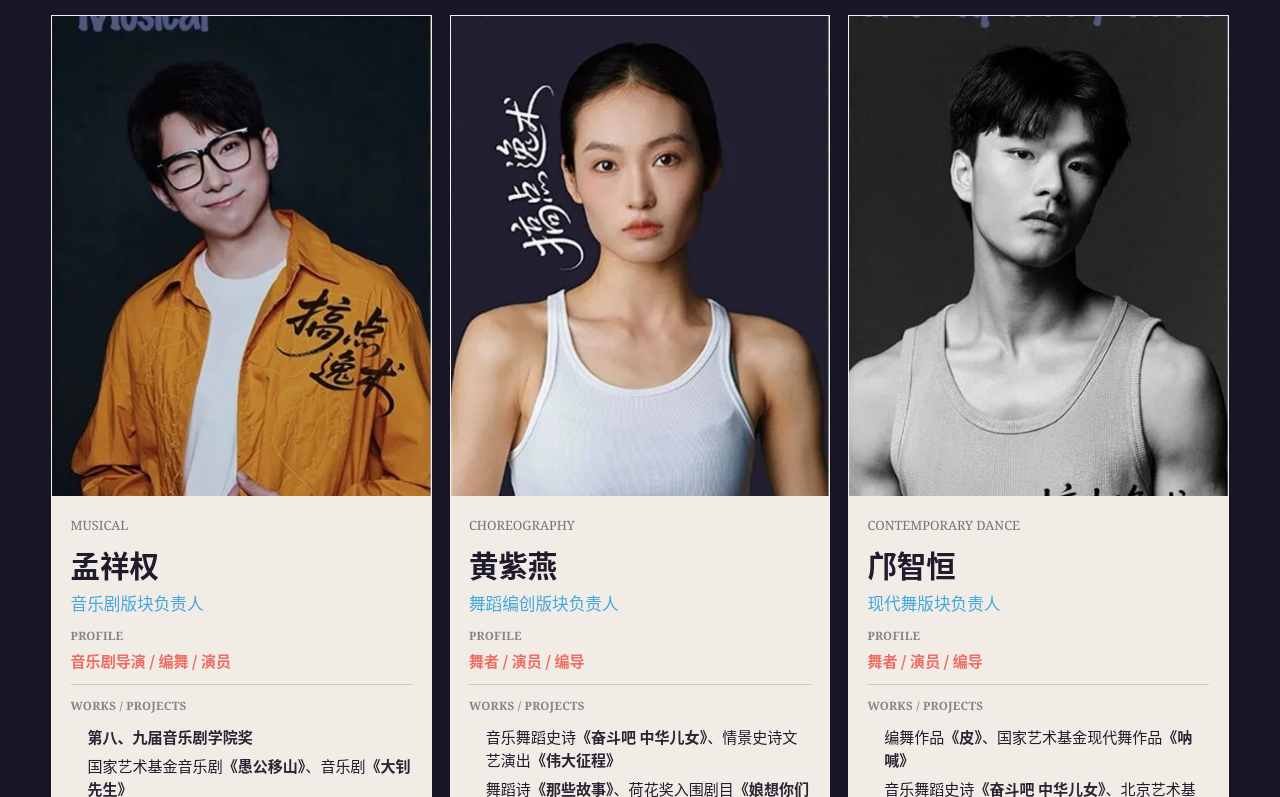
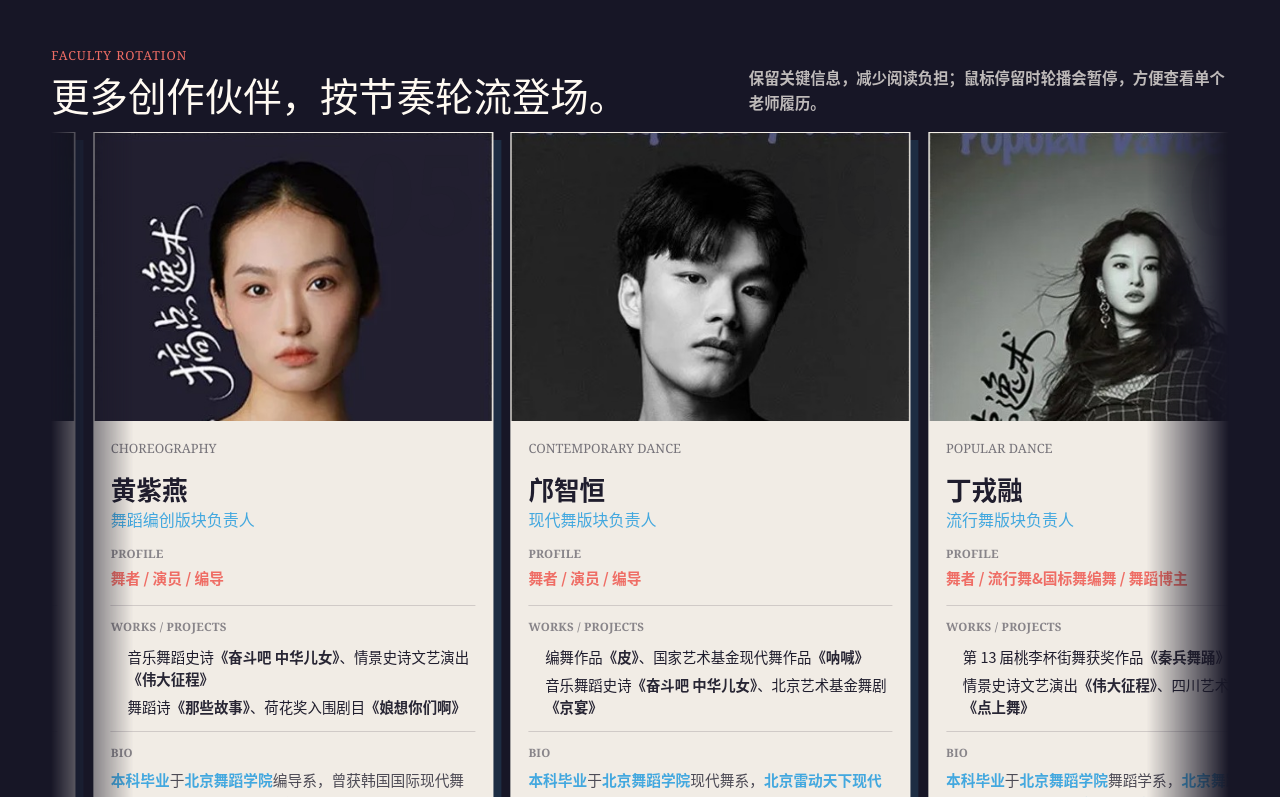
Before and after one commit to ZiyangGuo1998/art_lab, a Next.js app: page / in a window 1280 px wide. Shown: the part 8743-9540 px from the top of the page. Built offline with nearby package versions, Linux system fonts and the light colour scheme.

Commit message:
Add faculty carousel

```diff
--- a/app/globals.css
+++ b/app/globals.css
@@ -149,6 +149,20 @@
     will-change: transform;
   }
 
+  .faculty-carousel {
+    mask-image: linear-gradient(90deg, transparent, #000 7%, #000 93%, transparent);
+    -webkit-mask-image: linear-gradient(90deg, transparent, #000 7%, #000 93%, transparent);
+  }
+
+  .faculty-carousel-track {
+    animation: faculty-carousel-scroll 46s linear infinite;
+    will-change: transform;
+  }
+
+  .faculty-carousel:hover .faculty-carousel-track {
+    animation-play-state: paused;
+  }
+
   .reveal {
     opacity: 1;
     transform: translateY(0);
@@ -175,13 +189,29 @@
   }
 }
 
+@keyframes faculty-carousel-scroll {
+  from {
+    transform: translateX(0);
+  }
+  to {
+    transform: translateX(-50%);
+  }
+}
+
 @media (prefers-reduced-motion: reduce) {
   html {
     scroll-behavior: auto;
   }
 
-  .slogan-track {
+  .slogan-track,
+  .faculty-carousel-track {
     animation: none;
+  }
+
+  .faculty-carousel {
+    overflow-x: auto;
+    mask-image: none;
+    -webkit-mask-image: none;
   }
 }
 
--- a/app/page.tsx
+++ b/app/page.tsx
@@ -768,6 +768,9 @@ function Portfolio() {
 }
 
 function Faculty() {
+  const primaryTeachers = featuredTeachers.slice(0, 3);
+  const rotatingTeachers = featuredTeachers.slice(3);
+
   return (
     <section className={`${sectionClass} bg-[#171626] text-[var(--white)]`} id="team">
       <div className={wideWrapClass}>
@@ -808,7 +811,7 @@ function Faculty() {
         </div>
 
         <div className="grid grid-cols-3 gap-[1.1rem] max-[1100px]:grid-cols-2 max-[700px]:grid-cols-1">
-          {featuredTeachers.map((teacher) => (
+          {primaryTeachers.map((teacher) => (
             <article
               key={teacher.name}
               className="teacher-card reveal relative flex flex-col overflow-hidden border border-[rgba(255,250,242,.18)] bg-[rgba(255,250,242,.94)] text-[var(--ink)]"
@@ -833,6 +836,51 @@ function Faculty() {
               </div>
             </article>
           ))}
+        </div>
+
+        <div className="reveal mt-[clamp(1.4rem,4vw,3rem)]">
+          <div className="mb-4 flex items-end justify-between gap-4 max-[720px]:items-start max-[720px]:flex-col">
+            <div>
+              <Eyebrow>Faculty Rotation</Eyebrow>
+              <h3 className="m-0 text-[clamp(1.7rem,3vw,3rem)] leading-[1.08]">更多创作伙伴，按节奏轮流登场。</h3>
+            </div>
+            <p className="m-0 max-w-[30rem] text-[.96rem] font-bold leading-[1.65] text-[rgba(255,250,242,.72)]">
+              保留关键信息，减少阅读负担；鼠标停留时轮播会暂停，方便查看单个老师履历。
+            </p>
+          </div>
+
+          <div className="faculty-carousel overflow-hidden">
+            <div className="faculty-carousel-track flex w-max gap-[1.1rem]">
+              {[...rotatingTeachers, ...rotatingTeachers].map((teacher, index) => (
+                <article
+                  key={`${teacher.name}-${index}`}
+                  className="teacher-card relative grid w-[min(78vw,25rem)] shrink-0 grid-rows-[18rem_auto] overflow-hidden border border-[rgba(255,250,242,.18)] bg-[rgba(255,250,242,.94)] text-[var(--ink)] shadow-[8px_8px_0_rgba(67,168,223,.16)]"
+                  data-number={teacher.number}
+                  aria-hidden={index >= rotatingTeachers.length}
+                >
+                  <img className="h-full w-full object-cover object-top" src={teacher.image} alt={teacher.alt} />
+                  <div className="relative z-[2] grid gap-3 p-[1.05rem]">
+                    <small className="font-display text-[rgba(31,29,45,.58)] uppercase">{teacher.field}</small>
+                    <div className="grid gap-1">
+                      <strong className="text-[clamp(1.4rem,2vw,1.95rem)] leading-[1.08]">{teacher.name}</strong>
+                      <h3 className="m-0 text-[1rem] leading-[1.35] text-[var(--blue)]">{teacher.title}</h3>
+                    </div>
+                    <p className="teacher-role m-0 text-[.92rem] font-extrabold leading-[1.5] text-[var(--coral)]">{teacher.role}</p>
+                    <ul className="teacher-list m-0 grid gap-[.32rem] border-t border-[rgba(31,29,45,.16)] py-0 pl-[1.05rem] pt-3 text-[.9rem] leading-[1.5]">
+                      {teacher.works.slice(0, 2).map((work) => (
+                        <li key={work}>
+                          <HighlightedWork text={work} />
+                        </li>
+                      ))}
+                    </ul>
+                    <p className="teacher-bio line-clamp-4 m-0 border-t border-[rgba(31,29,45,.16)] pt-3 text-[.92rem] leading-[1.62] text-[rgba(31,29,45,.78)]">
+                      <HighlightedBio text={teacher.bio} />
+                    </p>
+                  </div>
+                </article>
+              ))}
+            </div>
+          </div>
         </div>
       </div>
     </section>
```
